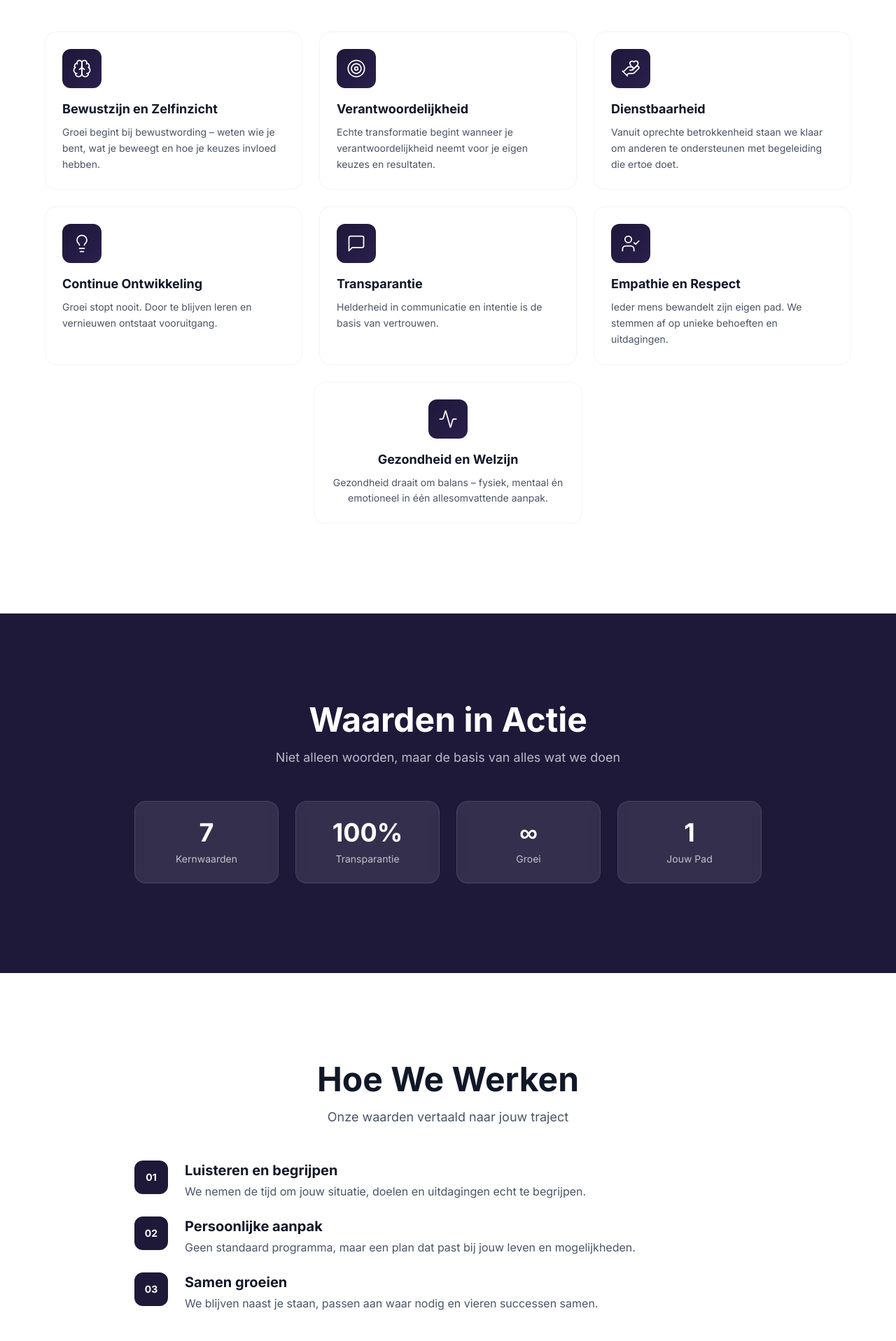
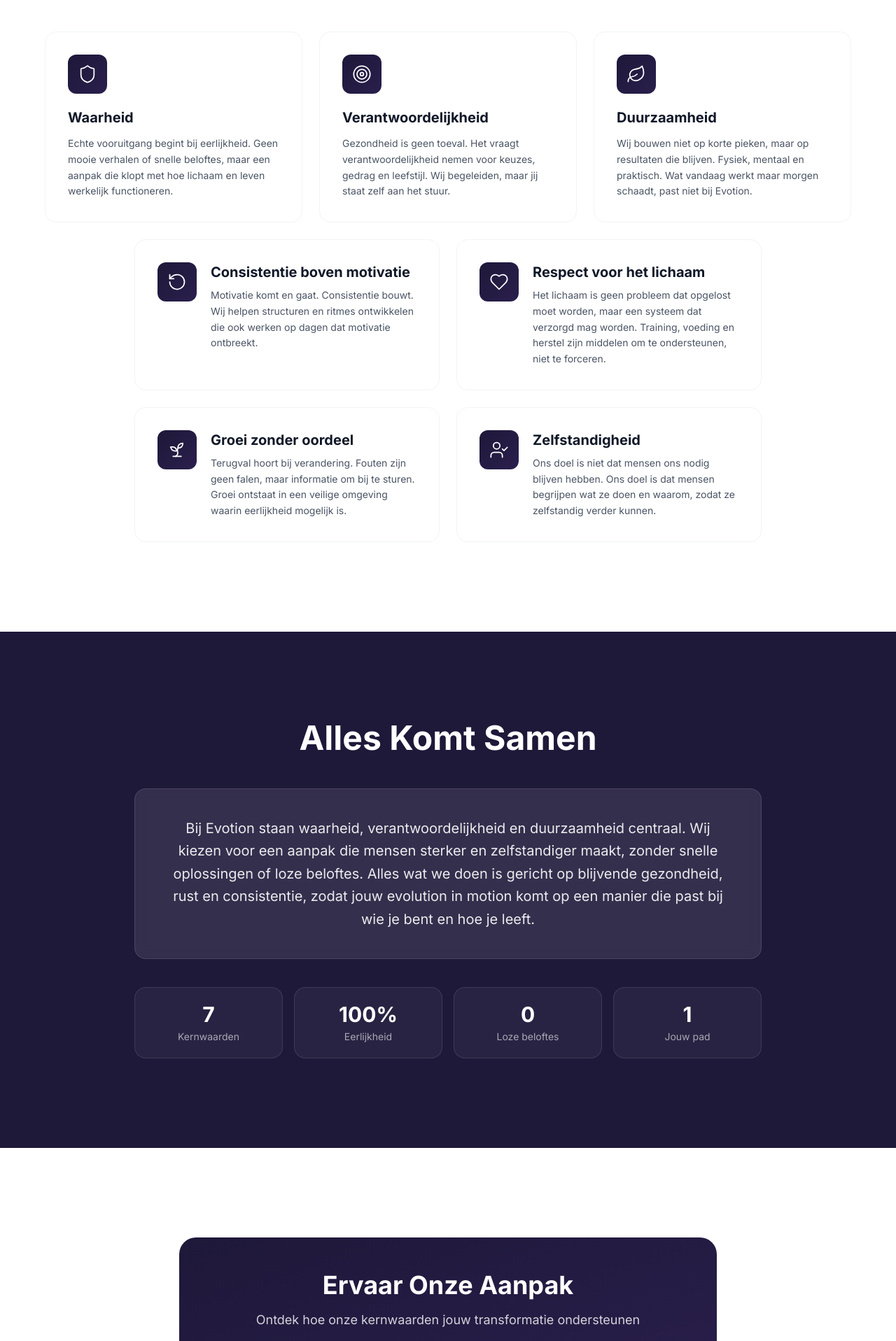
Before and after one commit to BigZorin/EvotionCoachingWebsite, a Next.js app: page /over-ons/kernwaarden in a window 1280 px wide. Shown: the part 880-2797 px from the top of the page at 70% size. Built offline with nearby package versions, Linux system fonts and the light colour scheme.

Commit message:
feat: redesign core values page with new values and responsive layout
Update core values to 7 new values and redesign layout for
desktop and mobile.

Co-authored-by: null <203009479+BigZorin@users.noreply.github.com>

```diff
--- a/app/over-ons/kernwaarden/KernwaardenClientPage.tsx
+++ b/app/over-ons/kernwaarden/KernwaardenClientPage.tsx
@@ -6,13 +6,13 @@ import Footer from "@/components/footer"
 import { Button } from "@/components/ui/button"
 import {
   ArrowRight,
-  Brain,
+  Shield,
   Target,
-  HandHeart,
-  Lightbulb,
-  MessageSquare,
+  Leaf,
+  RotateCcw,
+  Heart,
+  Sprout,
   UserCheck,
-  Activity,
   Calendar,
 } from "lucide-react"
 import Link from "next/link"
@@ -24,48 +24,47 @@ export function KernwaardenClientPage() {
   useEffect(() => {
     setIsLoaded(true)
 
-    // Auto-rotate kernwaarden op mobiel
     const interval = setInterval(() => {
-      setActiveValue((prev) => (prev + 1) % coreValues.length)
+      setActiveValue((prev) => (prev + 1) % 7)
     }, 4000)
     return () => clearInterval(interval)
   }, [])
 
   const coreValues = [
     {
-      icon: Brain,
-      title: "Bewustzijn en Zelfinzicht",
-      description: "Groei begint bij bewustwording – weten wie je bent, wat je beweegt en hoe je keuzes invloed hebben.",
+      icon: Shield,
+      title: "Waarheid",
+      description: "Echte vooruitgang begint bij eerlijkheid. Geen mooie verhalen of snelle beloftes, maar een aanpak die klopt met hoe lichaam en leven werkelijk functioneren.",
     },
     {
       icon: Target,
       title: "Verantwoordelijkheid",
-      description: "Echte transformatie begint wanneer je verantwoordelijkheid neemt voor je eigen keuzes en resultaten.",
+      description: "Gezondheid is geen toeval. Het vraagt verantwoordelijkheid nemen voor keuzes, gedrag en leefstijl. Wij begeleiden, maar jij staat zelf aan het stuur.",
     },
     {
-      icon: HandHeart,
-      title: "Dienstbaarheid",
-      description: "Vanuit oprechte betrokkenheid staan we klaar om anderen te ondersteunen met begeleiding die ertoe doet.",
+      icon: Leaf,
+      title: "Duurzaamheid",
+      description: "Wij bouwen niet op korte pieken, maar op resultaten die blijven. Fysiek, mentaal en praktisch. Wat vandaag werkt maar morgen schaadt, past niet bij Evotion.",
     },
     {
-      icon: Lightbulb,
-      title: "Continue Ontwikkeling",
-      description: "Groei stopt nooit. Door te blijven leren en vernieuwen ontstaat vooruitgang.",
+      icon: RotateCcw,
+      title: "Consistentie boven motivatie",
+      description: "Motivatie komt en gaat. Consistentie bouwt. Wij helpen structuren en ritmes ontwikkelen die ook werken op dagen dat motivatie ontbreekt.",
     },
     {
-      icon: MessageSquare,
-      title: "Transparantie",
-      description: "Helderheid in communicatie en intentie is de basis van vertrouwen.",
+      icon: Heart,
+      title: "Respect voor het lichaam",
+      description: "Het lichaam is geen probleem dat opgelost moet worden, maar een systeem dat verzorgd mag worden. Training, voeding en herstel zijn middelen om te ondersteunen, niet te forceren.",
+    },
+    {
+      icon: Sprout,
+      title: "Groei zonder oordeel",
+      description: "Terugval hoort bij verandering. Fouten zijn geen falen, maar informatie om bij te sturen. Groei ontstaat in een veilige omgeving waarin eerlijkheid mogelijk is.",
     },
     {
       icon: UserCheck,
-      title: "Empathie en Respect",
-      description: "Ieder mens bewandelt zijn eigen pad. We stemmen af op unieke behoeften en uitdagingen.",
-    },
-    {
-      icon: Activity,
-      title: "Gezondheid en Welzijn",
-      description: "Gezondheid draait om balans – fysiek, mentaal én emotioneel in één allesomvattende aanpak.",
+      title: "Zelfstandigheid",
+      description: "Ons doel is niet dat mensen ons nodig blijven hebben. Ons doel is dat mensen begrijpen wat ze doen en waarom, zodat ze zelfstandig verder kunnen.",
     },
   ]
 
@@ -73,7 +72,7 @@ export function KernwaardenClientPage() {
     <div className="min-h-screen bg-white">
       <Header />
 
-      {/* HERO - Paars */}
+      {/* HERO */}
       <section className="relative min-h-[60vh] lg:min-h-[70vh] flex items-center justify-center bg-[#1e1839] overflow-hidden">
         <div className="absolute inset-0 bg-gradient-to-br from-[#1e1839] via-[#2a1f4d] to-[#1e1839]" />
         <div
@@ -88,7 +87,7 @@ export function KernwaardenClientPage() {
           <div className="max-w-4xl mx-auto text-center">
             <div className={`transition-all duration-700 ${isLoaded ? 'opacity-100 translate-y-0' : 'opacity-0 translate-y-4'}`}>
               <span className="inline-block bg-white/10 backdrop-blur-sm text-white px-4 py-2 rounded-full text-sm font-medium mb-6 border border-white/20">
-                Onze Kern. Jouw Groei.
+                Onze Kern
               </span>
             </div>
 
@@ -96,36 +95,28 @@ export function KernwaardenClientPage() {
               Kernwaarden
             </h1>
 
-            <p className={`text-lg md:text-xl text-white/80 max-w-2xl mx-auto leading-relaxed mb-8 transition-all duration-700 delay-200 ${isLoaded ? 'opacity-100 translate-y-0' : 'opacity-0 translate-y-4'}`}>
-              De basis van onze coaching filosofie en hoe we jou begeleiden naar een sterker leven
+            <p className={`text-lg md:text-xl text-white/80 max-w-2xl mx-auto leading-relaxed transition-all duration-700 delay-200 ${isLoaded ? 'opacity-100 translate-y-0' : 'opacity-0 translate-y-4'}`}>
+              De principes die onze coaching richting geven en jou sterker en zelfstandiger maken
             </p>
-
-            <div className={`transition-all duration-700 delay-300 ${isLoaded ? 'opacity-100 translate-y-0' : 'opacity-0 translate-y-4'}`}>
-              <div className="inline-block bg-white/10 backdrop-blur-sm px-6 py-3 rounded-xl border border-white/20">
-                <p className="text-white font-medium text-base md:text-lg italic">
-                  "It is time to bring your evolution in motion"
-                </p>
-              </div>
-            </div>
           </div>
         </div>
       </section>
 
-      {/* KERNWAARDEN OVERZICHT - Wit */}
+      {/* KERNWAARDEN - Wit */}
       <section className="py-20 lg:py-32 bg-white">
         <div className="container mx-auto px-6">
           <div className="text-center mb-12 lg:mb-16">
-            <h2 className="text-3xl md:text-4xl lg:text-5xl font-bold text-gray-900 mb-4">
+            <h2 className="text-3xl md:text-4xl lg:text-5xl font-bold text-gray-900 mb-4 text-balance">
               Waar We Voor Staan
             </h2>
             <p className="text-gray-600 text-lg max-w-2xl mx-auto">
-              7 kernwaarden die onze aanpak definiëren
+              7 kernwaarden als fundament van alles wat we doen
             </p>
           </div>
 
-          {/* Mobile - Single card with fade */}
+          {/* Mobile - Single card carousel */}
           <div className="lg:hidden">
-            <div className="relative h-80 mb-6">
+            <div className="relative h-72 mb-6">
               {coreValues.map((value, index) => (
                 <div
                   key={value.title}
@@ -135,9 +126,9 @@ export function KernwaardenClientPage() {
                   }`}
                 >
                   <div className="flex flex-col items-center text-center h-full justify-center">
-                    <div className="w-16 h-16 bg-white/10 rounded-xl flex items-center justify-center mb-4">
+                    <div className="w-14 h-14 bg-white/10 rounded-xl flex items-center justify-center mb-4">
                       {React.createElement(value.icon, {
-                        className: "w-8 h-8 text-white",
+                        className: "w-7 h-7 text-white",
                         strokeWidth: 1.5,
                       })}
                     </div>
@@ -163,100 +154,68 @@ export function KernwaardenClientPage() {
             </div>
           </div>
 
-          {/* Desktop - Grid */}
-          <div className="hidden lg:grid grid-cols-3 gap-6 max-w-6xl mx-auto">
-            {coreValues.slice(0, 6).map((value, index) => (
+          {/* Desktop - Staggered grid */}
+          <div className="hidden lg:block max-w-6xl mx-auto">
+            {/* Top row - 3 cards */}
+            <div className="grid grid-cols-3 gap-6 mb-6">
+              {coreValues.slice(0, 3).map((value) => (
                 <div
                   key={value.title}
-                className="group bg-white border border-gray-100 rounded-2xl p-6 hover:shadow-xl transition-all duration-300 hover:-translate-y-1"
+                  className="group bg-white border border-gray-100 rounded-2xl p-8 hover:shadow-xl hover:border-[#1e1839]/20 transition-all duration-300 hover:-translate-y-1"
                 >
-                <div className="w-14 h-14 bg-gradient-to-br from-[#1e1839] to-[#2a1f4d] rounded-xl flex items-center justify-center mb-4 group-hover:scale-110 transition-transform">
+                  <div className="w-14 h-14 bg-gradient-to-br from-[#1e1839] to-[#2a1f4d] rounded-xl flex items-center justify-center mb-5 group-hover:scale-110 transition-transform">
                     {React.createElement(value.icon, {
                       className: "w-7 h-7 text-white",
                       strokeWidth: 1.5,
                     })}
                   </div>
-                <h3 className="text-lg font-bold text-gray-900 mb-2">{value.title}</h3>
+                  <h3 className="text-xl font-bold text-gray-900 mb-3">{value.title}</h3>
                   <p className="text-gray-600 text-sm leading-relaxed">{value.description}</p>
                 </div>
               ))}
             </div>
 
-          {/* 7th value centered */}
-          <div className="hidden lg:flex justify-center mt-6">
-            <div className="group bg-white border border-gray-100 rounded-2xl p-6 hover:shadow-xl transition-all duration-300 hover:-translate-y-1 max-w-sm">
-              <div className="w-14 h-14 bg-gradient-to-br from-[#1e1839] to-[#2a1f4d] rounded-xl flex items-center justify-center mb-4 group-hover:scale-110 transition-transform mx-auto">
-                {React.createElement(coreValues[6].icon, {
+            {/* Middle row - 2 wider cards, offset */}
+            <div className="grid grid-cols-2 gap-6 mb-6 max-w-4xl mx-auto">
+              {coreValues.slice(3, 5).map((value) => (
+                <div
+                  key={value.title}
+                  className="group bg-white border border-gray-100 rounded-2xl p-8 hover:shadow-xl hover:border-[#1e1839]/20 transition-all duration-300 hover:-translate-y-1"
+                >
+                  <div className="flex items-start gap-5">
+                    <div className="w-14 h-14 bg-gradient-to-br from-[#1e1839] to-[#2a1f4d] rounded-xl flex items-center justify-center flex-shrink-0 group-hover:scale-110 transition-transform">
+                      {React.createElement(value.icon, {
                         className: "w-7 h-7 text-white",
                         strokeWidth: 1.5,
                       })}
                     </div>
-              <h3 className="text-lg font-bold text-gray-900 mb-2 text-center">{coreValues[6].title}</h3>
-              <p className="text-gray-600 text-sm leading-relaxed text-center">{coreValues[6].description}</p>
+                    <div>
+                      <h3 className="text-xl font-bold text-gray-900 mb-2">{value.title}</h3>
+                      <p className="text-gray-600 text-sm leading-relaxed">{value.description}</p>
                     </div>
                   </div>
                 </div>
-      </section>
-
-      {/* WAARDEN IN ACTIE - Paars */}
-      <section className="py-20 lg:py-32 bg-[#1e1839]">
-        <div className="container mx-auto px-6">
-          <div className="text-center mb-12">
-            <h2 className="text-3xl md:text-4xl lg:text-5xl font-bold text-white mb-4">
-              Waarden in Actie
-            </h2>
-            <p className="text-white/70 text-lg max-w-2xl mx-auto">
-              Niet alleen woorden, maar de basis van alles wat we doen
-            </p>
+              ))}
             </div>
 
-          <div className="grid grid-cols-2 lg:grid-cols-4 gap-4 lg:gap-6 max-w-4xl mx-auto">
-            <div className="bg-white/10 backdrop-blur-sm rounded-2xl p-6 text-center border border-white/10">
-              <div className="text-3xl lg:text-4xl font-bold text-white mb-2">7</div>
-              <div className="text-white/70 text-sm">Kernwaarden</div>
-            </div>
-            <div className="bg-white/10 backdrop-blur-sm rounded-2xl p-6 text-center border border-white/10">
-              <div className="text-3xl lg:text-4xl font-bold text-white mb-2">100%</div>
-              <div className="text-white/70 text-sm">Transparantie</div>
-            </div>
-            <div className="bg-white/10 backdrop-blur-sm rounded-2xl p-6 text-center border border-white/10">
-              <div className="text-3xl lg:text-4xl font-bold text-white mb-2">∞</div>
-              <div className="text-white/70 text-sm">Groei</div>
-            </div>
-            <div className="bg-white/10 backdrop-blur-sm rounded-2xl p-6 text-center border border-white/10">
-              <div className="text-3xl lg:text-4xl font-bold text-white mb-2">1</div>
-              <div className="text-white/70 text-sm">Jouw Pad</div>
-            </div>
-          </div>
-        </div>
-      </section>
-
-      {/* HOE WE WERKEN - Wit */}
-      <section className="py-20 lg:py-32 bg-white">
-        <div className="container mx-auto px-6">
-          <div className="max-w-4xl mx-auto">
-            <div className="text-center mb-12">
-              <h2 className="text-3xl md:text-4xl lg:text-5xl font-bold text-gray-900 mb-4">
-                Hoe We Werken
-              </h2>
-              <p className="text-gray-600 text-lg">
-                Onze waarden vertaald naar jouw traject
-              </p>
-            </div>
-
-            <div className="space-y-6">
-              {[
-                { num: "01", title: "Luisteren en begrijpen", desc: "We nemen de tijd om jouw situatie, doelen en uitdagingen echt te begrijpen." },
-                { num: "02", title: "Persoonlijke aanpak", desc: "Geen standaard programma, maar een plan dat past bij jouw leven en mogelijkheden." },
-                { num: "03", title: "Samen groeien", desc: "We blijven naast je staan, passen aan waar nodig en vieren successen samen." },
-              ].map((step, index) => (
-                <div key={step.num} className="flex gap-6 items-start">
-                  <div className="w-12 h-12 bg-[#1e1839] rounded-xl flex items-center justify-center flex-shrink-0">
-                    <span className="text-white font-bold text-sm">{step.num}</span>
+            {/* Bottom row - 2 wider cards, offset */}
+            <div className="grid grid-cols-2 gap-6 max-w-4xl mx-auto">
+              {coreValues.slice(5, 7).map((value) => (
+                <div
+                  key={value.title}
+                  className="group bg-white border border-gray-100 rounded-2xl p-8 hover:shadow-xl hover:border-[#1e1839]/20 transition-all duration-300 hover:-translate-y-1"
+                >
+                  <div className="flex items-start gap-5">
+                    <div className="w-14 h-14 bg-gradient-to-br from-[#1e1839] to-[#2a1f4d] rounded-xl flex items-center justify-center flex-shrink-0 group-hover:scale-110 transition-transform">
+                      {React.createElement(value.icon, {
+                        className: "w-7 h-7 text-white",
+                        strokeWidth: 1.5,
+                      })}
                     </div>
                     <div>
-                    <h3 className="text-xl font-bold text-gray-900 mb-1">{step.title}</h3>
-                    <p className="text-gray-600">{step.desc}</p>
+                      <h3 className="text-xl font-bold text-gray-900 mb-2">{value.title}</h3>
+                      <p className="text-gray-600 text-sm leading-relaxed">{value.description}</p>
+                    </div>
                   </div>
                 </div>
               ))}
@@ -265,16 +224,55 @@ export function KernwaardenClientPage() {
         </div>
       </section>
 
-      {/* CTA - Paars */}
+      {/* SAMENVATTING - Paars */}
       <section className="py-20 lg:py-32 bg-[#1e1839]">
         <div className="container mx-auto px-6">
-          <div className="max-w-3xl mx-auto text-center">
-            <h2 className="text-3xl md:text-4xl lg:text-5xl font-bold text-white mb-6">
-              Ervaar Onze Waarden
+          <div className="max-w-4xl mx-auto">
+            <div className="text-center mb-12">
+              <h2 className="text-3xl md:text-4xl lg:text-5xl font-bold text-white mb-4 text-balance">
+                Alles Komt Samen
               </h2>
-            <p className="text-white/80 text-lg mb-10 max-w-2xl mx-auto">
-              Ontdek hoe onze kernwaarden jouw transformatie kunnen ondersteunen.
-              Laten we samen werken aan een sterker, vrijer en gezonder leven.
+            </div>
+
+            <div className="bg-white/10 backdrop-blur-sm rounded-2xl p-8 md:p-10 border border-white/10">
+              <p className="text-white/90 text-lg md:text-xl leading-relaxed text-center">
+                Bij Evotion staan waarheid, verantwoordelijkheid en duurzaamheid centraal. Wij kiezen voor een aanpak die mensen sterker en zelfstandiger maakt, zonder snelle oplossingen of loze beloftes. Alles wat we doen is gericht op blijvende gezondheid, rust en consistentie, zodat jouw evolution in motion komt op een manier die past bij wie je bent en hoe je leeft.
+              </p>
+            </div>
+
+            {/* Stats */}
+            <div className="grid grid-cols-2 lg:grid-cols-4 gap-4 mt-10">
+              <div className="bg-white/5 rounded-2xl p-5 text-center border border-white/10">
+                <div className="text-3xl font-bold text-white mb-1">7</div>
+                <div className="text-white/60 text-sm">Kernwaarden</div>
+              </div>
+              <div className="bg-white/5 rounded-2xl p-5 text-center border border-white/10">
+                <div className="text-3xl font-bold text-white mb-1">100%</div>
+                <div className="text-white/60 text-sm">Eerlijkheid</div>
+              </div>
+              <div className="bg-white/5 rounded-2xl p-5 text-center border border-white/10">
+                <div className="text-3xl font-bold text-white mb-1">0</div>
+                <div className="text-white/60 text-sm">Loze beloftes</div>
+              </div>
+              <div className="bg-white/5 rounded-2xl p-5 text-center border border-white/10">
+                <div className="text-3xl font-bold text-white mb-1">1</div>
+                <div className="text-white/60 text-sm">Jouw pad</div>
+              </div>
+            </div>
+          </div>
+        </div>
+      </section>
+
+      {/* CTA - Wit */}
+      <section className="py-20 lg:py-32 bg-white">
+        <div className="container mx-auto px-6">
+          <div className="max-w-3xl mx-auto">
+            <div className="bg-gradient-to-br from-[#1e1839] to-[#2a1f4d] rounded-3xl p-8 md:p-12 text-center">
+              <h2 className="text-3xl md:text-4xl font-bold text-white mb-4 text-balance">
+                Ervaar Onze Aanpak
+              </h2>
+              <p className="text-white/80 text-lg mb-8 max-w-xl mx-auto">
+                Ontdek hoe onze kernwaarden jouw transformatie ondersteunen
               </p>
               <div className="flex flex-col sm:flex-row gap-4 justify-center">
                 <Button
@@ -301,6 +299,7 @@ export function KernwaardenClientPage() {
               </div>
             </div>
           </div>
+        </div>
       </section>
 
       <Footer />
```
Lines whose indentation alone changed are shown as unchanged.
